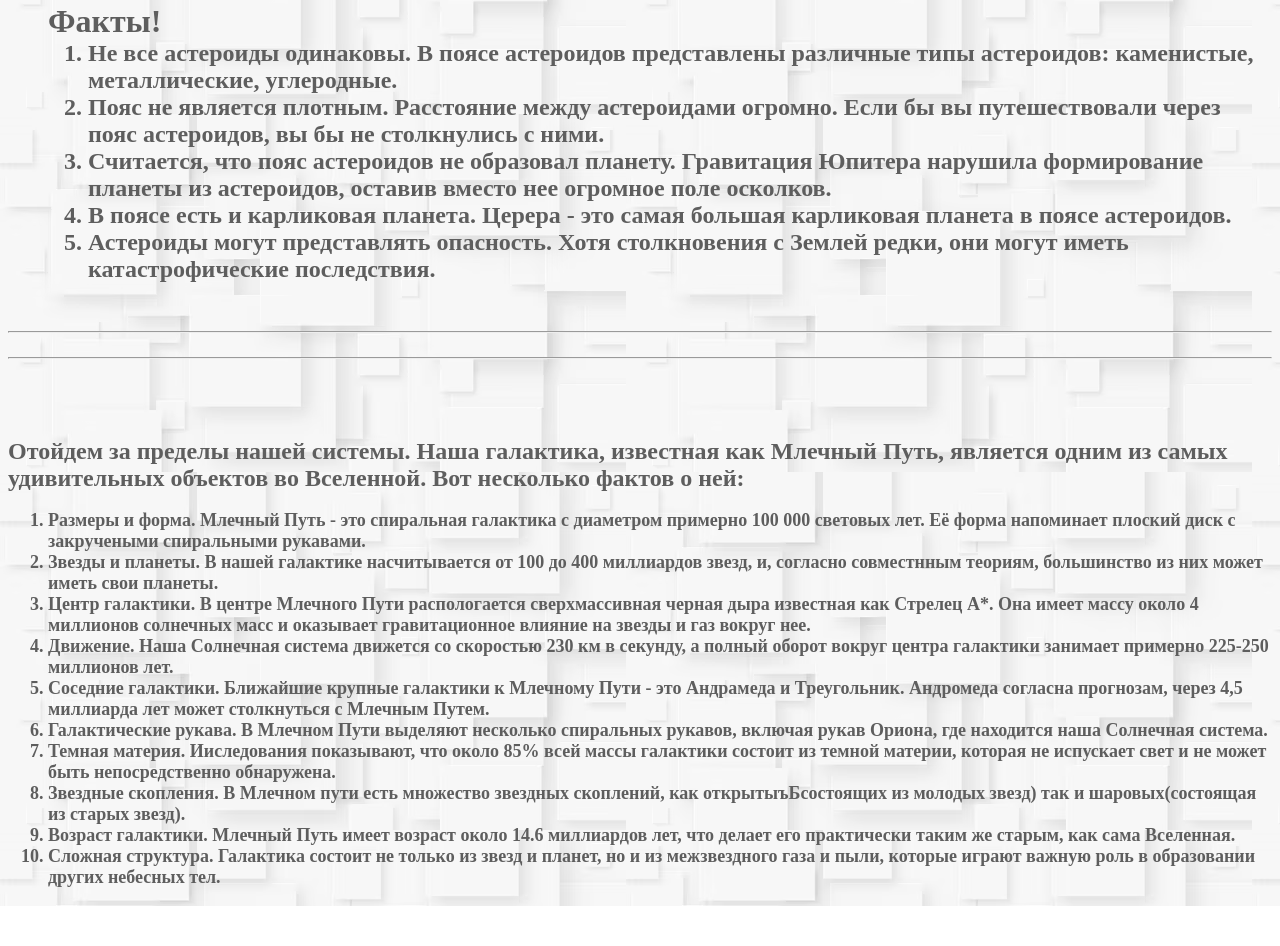
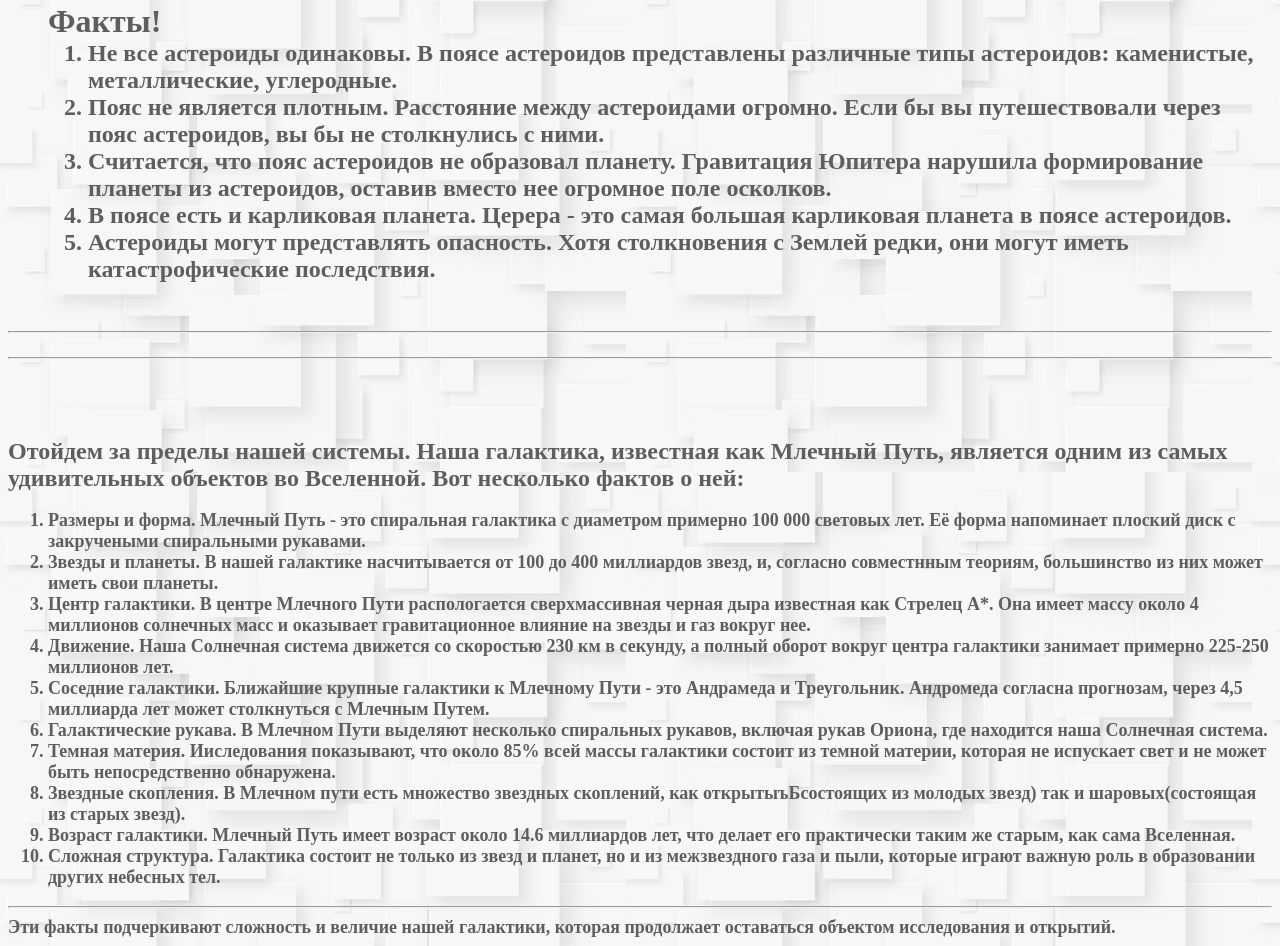
Before and after one commit to Shmelinniy/planets-of-the-solar-system, a plain HTML site: page index.html in a window 1280 px wide. Shown: the part 4182-5128 px from the top of the page. Before the commit the page ends 5088 px from the top, so only its background shows below. Drawn offline with Linux system fonts and the light colour scheme.

Commit message:
Update index.html

```diff
--- a/index.html
+++ b/index.html
@@ -122,6 +122,7 @@
          <li>Возраст галактики. Млечный Путь имеет возраст около 14.6 миллиардов лет, что делает его практически таким же старым, как сама Вселенная.</li>
          <li>Сложная структура. Галактика состоит не только из звезд и планет, но и из межзвездного газа и пыли, которые играют важную роль в образовании других небесных тел.</li>
       </ol>
+      <hr> Эти факты подчеркивают сложность и величие нашей галактики, которая продолжает оставаться объектом исследования и открытий.
     </font>
   </body>
 </html>
```
